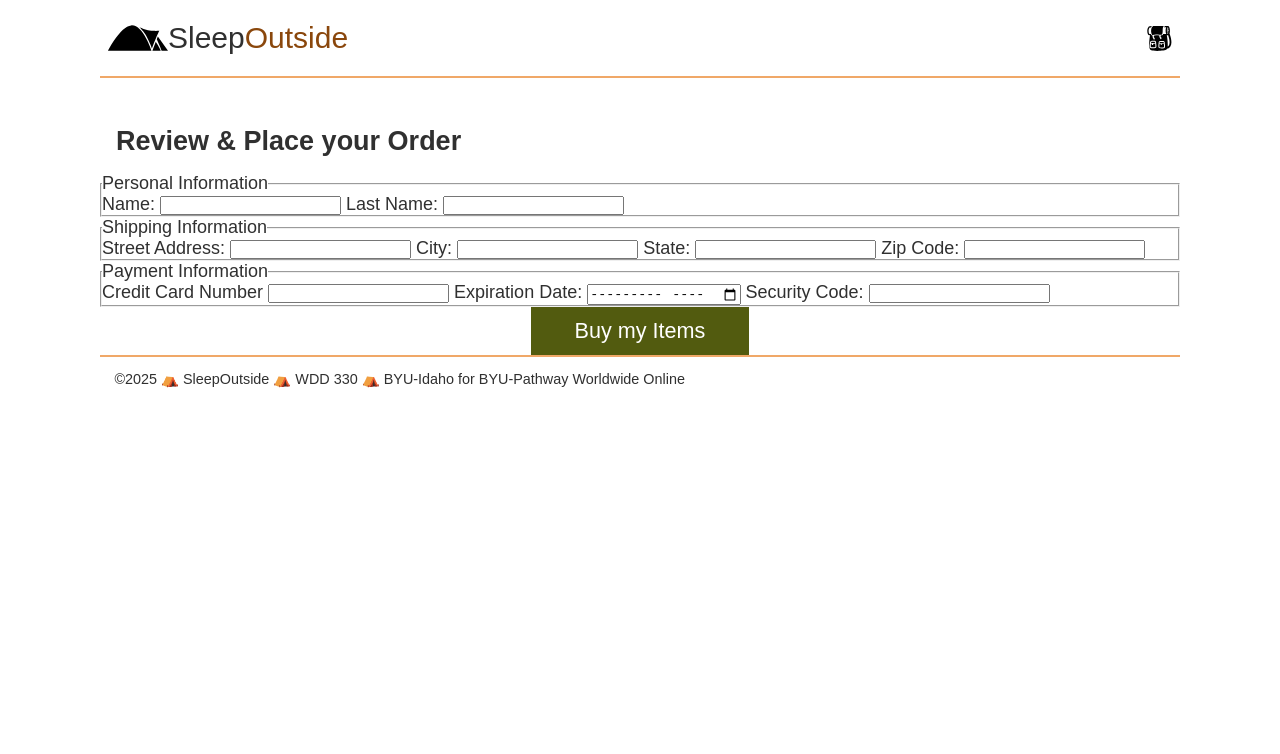
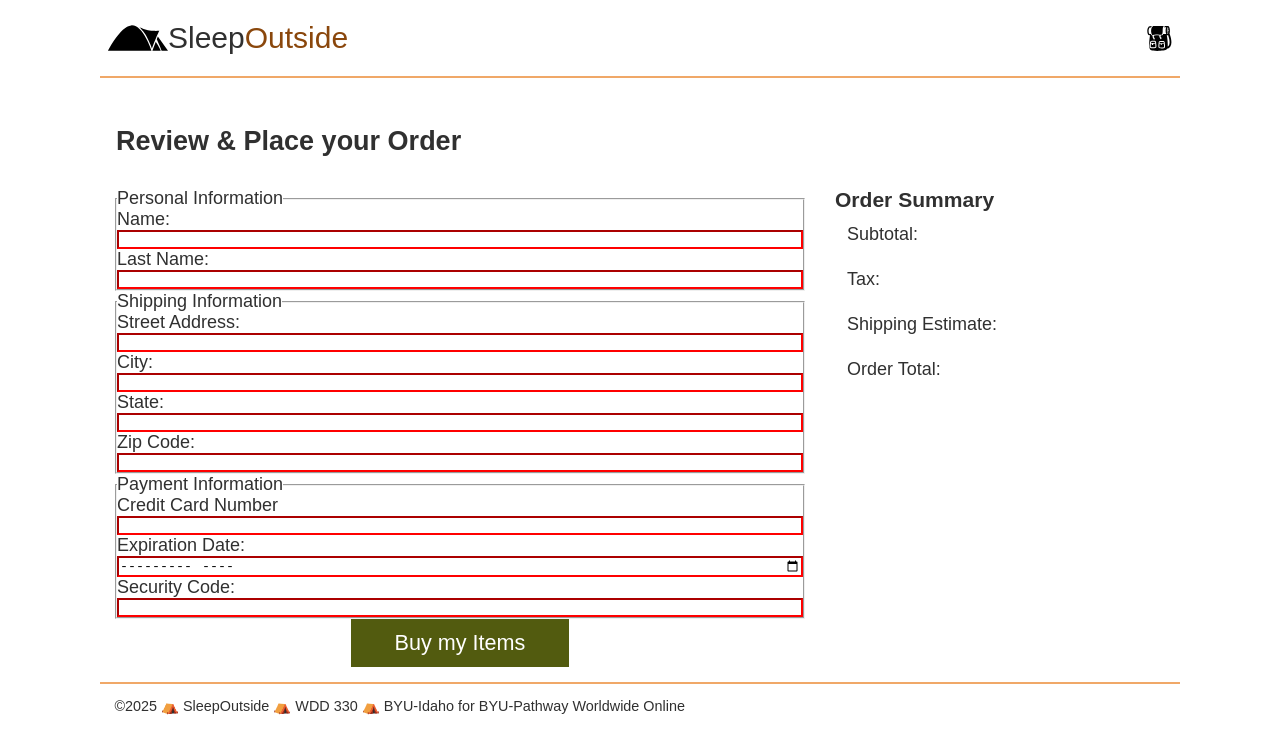
Before and after one commit to Salvadorito2003/wdd330-sleepoutside-team13, a website built with Vite: page src/checkout/index.html in a window 1280 px wide. Built offline with nearby package versions, Linux system fonts and the light colour scheme; files whose address does not match are found by name.

Commit message:
Step 1 through 4 of Team Activity

```diff
--- a/src/checkout/index.html
+++ b/src/checkout/index.html
@@ -21,12 +21,15 @@
       <section class="products">
         <h2>Review & Place your Order</h2>
       </section>
+      <section class="form-and-summary">
+        <div class="form">
           <form action="/submit" method="post">
 
             <fieldset>
               <legend>Personal Information</legend>
               <label for="name">Name:</label>
               <input type="text" id="name" name="name" required/>
+
               <label for="last-name">Last Name:</label>
               <input type="text" id="last-name" name="last-name" required/>
             </fieldset>
@@ -59,8 +62,17 @@
             </fieldset>
 
             <button type="submit">Buy my Items</button>
+          </form>
+        </div>
+        <div class="order-summary">
+          <h3>Order Summary</h3>
+          <p>Subtotal: <span id="subtotal"></span></p>
+          <p>Tax: <span id="tax"></span></p>
+          <p>Shipping Estimate: <span id="shipping"></span></p>
+          <p>Order Total: <span id="order-total"></span></p>
+        </div>
+      </section>
 
-      </form>
     </main>
 
     <footer id="main-footer">
--- a/src/css/style.css
+++ b/src/css/style.css
@@ -320,3 +320,28 @@ footer {
 .cart-footer {
   display: none;
 }
+
+.form-and-summary {
+  display: grid;
+  grid-template-columns: 1fr 1fr 1fr;
+}
+
+.form {
+  grid-column: 1/3;
+  padding: 15px;
+}
+fieldset {
+
+  display: flex;
+  flex-direction: column;
+}
+.order-summary {
+  grid-column: 3/4;
+  padding: 15px;
+}
+input:valid {
+  border-color: green;
+}
+input:invalid {
+  border-color: red;
+}
```
Also changed, not shown: src/js/checkout-process.mjs (added, +50 -0 lines). Lines whose indentation alone changed are shown as unchanged.
